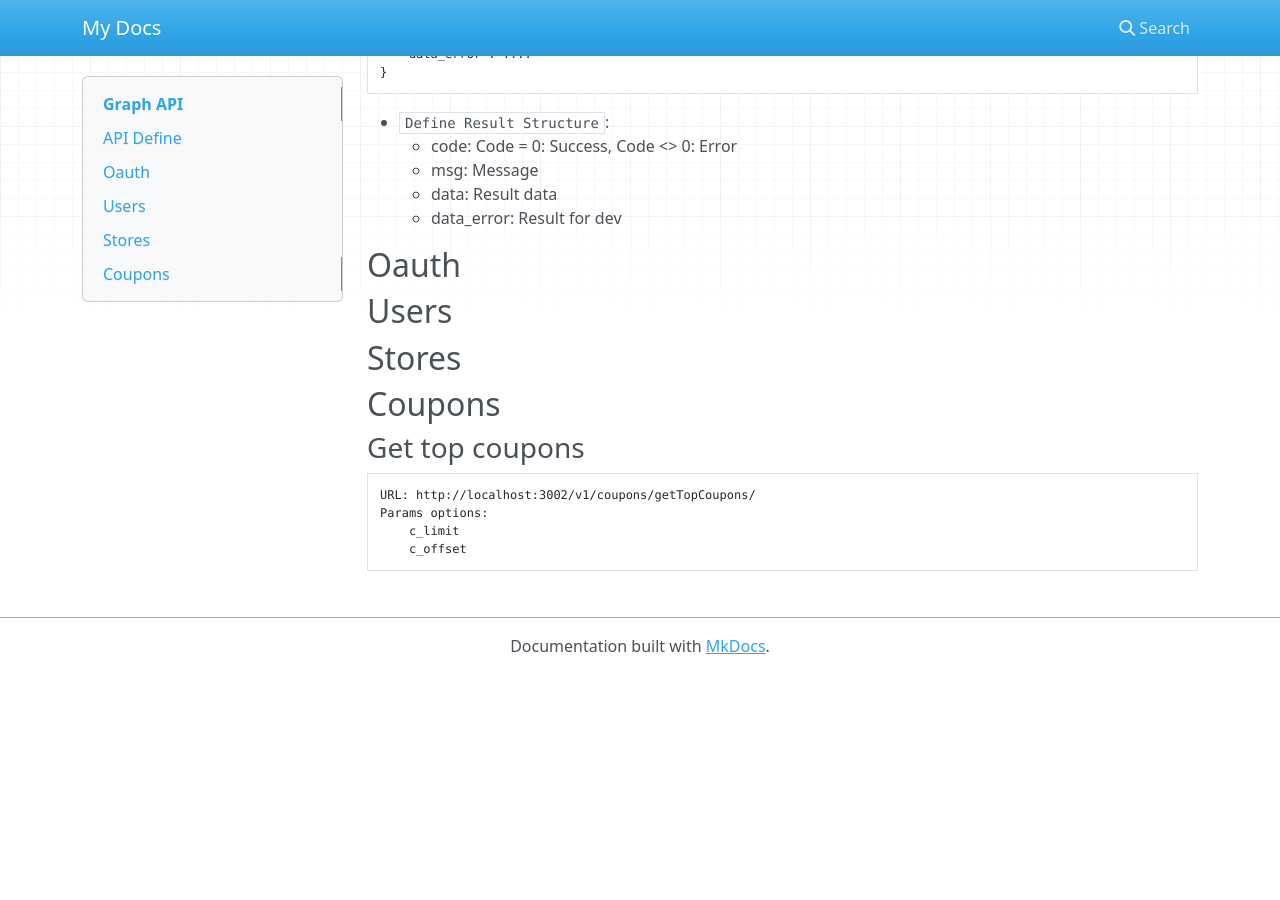
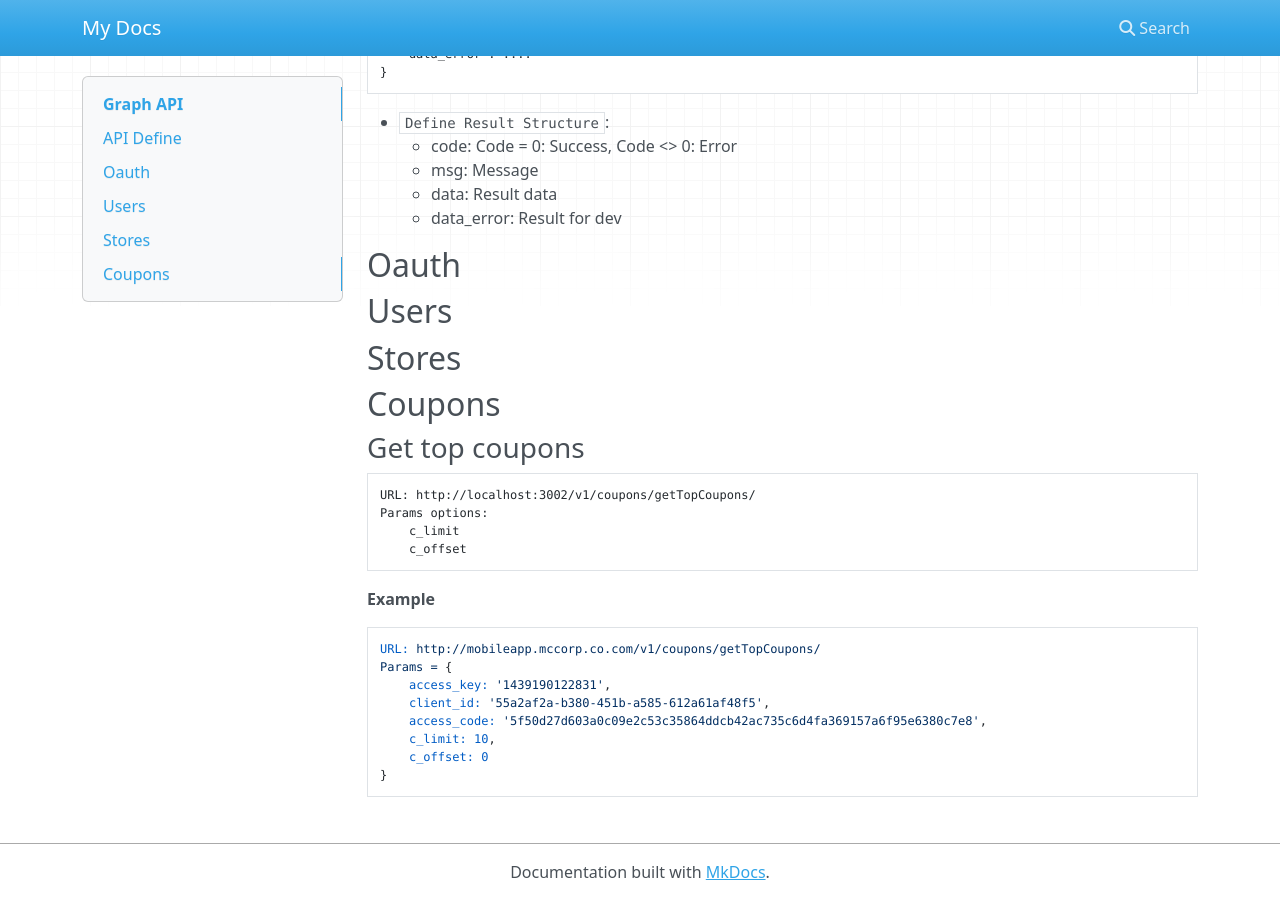
Before and after one commit to MCCorp/Documents, an MkDocs documentation site: the page built from docs/index.md, in a window 1280 px wide and 900 px high, scrolled down 913 px. Built offline with MkDocs 1.6.1, drawn with Linux system fonts in a browser that asks for light colours; nearby versions of some CDN libraries; before the commit the page ends 1587 px from its top, so only the background shows below that.

Commit message:
Update index.md

````diff
--- a/docs/index.md
+++ b/docs/index.md
@@ -64,3 +64,15 @@ Params options:
     c_limit
     c_offset
 ```
+
+**Example**
+```
+URL: http://mobileapp.mccorp.co.com/v1/coupons/getTopCoupons/
+Params = {
+    access_key: '1439190122831',
+    client_id: '55a2af2a-b380-451b-a585-612a61af48f5',
+    access_code: '5f50d27d603a0c09e2c53c35864ddcb42ac735c6d4fa369157a6f95e6380c7e8',
+    c_limit: 10,
+    c_offset: 0
+}
+```
````
